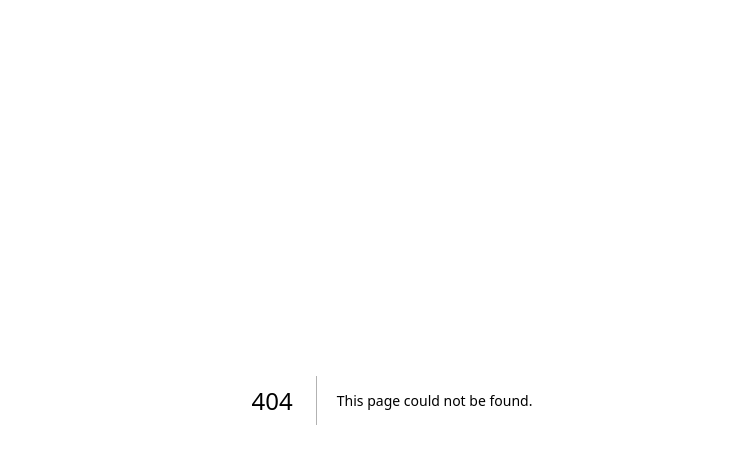
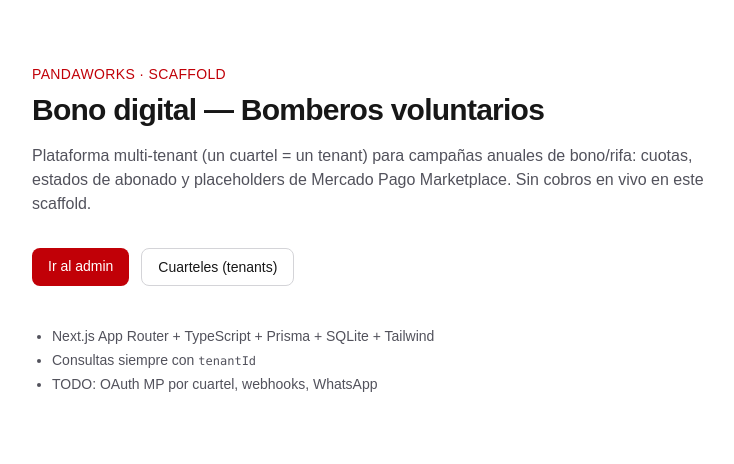
Before and after one commit to adrianustheone/rifa-bomberos, a Next.js app: page / in a window 1280 px wide. Before the commit this address had no page. Shown: the top 464 px of the page, without its empty margins (248-982 px from the left). Built offline with nearby package versions, Linux system fonts and the light colour scheme.

Commit message:
feat: scaffold add src/app/page.tsx

```diff
--- /dev/null
+++ b/src/app/page.tsx
@@ -0,0 +1,38 @@
+import Link from "next/link";
+
+export default function HomePage() {
+  return (
+    <main className="mx-auto max-w-3xl px-6 py-16">
+      <p className="text-sm font-medium uppercase tracking-wide text-red-700">
+        Pandaworks · Scaffold
+      </p>
+      <h1 className="mt-2 text-3xl font-bold tracking-tight">
+        Bono digital — Bomberos voluntarios
+      </h1>
+      <p className="mt-4 text-zinc-600">
+        Plataforma multi-tenant (un cuartel = un tenant) para campañas anuales
+        de bono/rifa: cuotas, estados de abonado y placeholders de Mercado Pago
+        Marketplace. Sin cobros en vivo en este scaffold.
+      </p>
+      <div className="mt-8 flex flex-wrap gap-3">
+        <Link
+          href="/admin"
+          className="rounded-lg bg-red-700 px-4 py-2 text-sm font-medium text-white hover:bg-red-800"
+        >
+          Ir al admin
+        </Link>
+        <Link
+          href="/admin/tenants"
+          className="rounded-lg border border-zinc-300 bg-white px-4 py-2 text-sm font-medium hover:bg-zinc-100"
+        >
+          Cuarteles (tenants)
+        </Link>
+      </div>
+      <ul className="mt-10 list-disc space-y-1 pl-5 text-sm text-zinc-600">
+        <li>Next.js App Router + TypeScript + Prisma + SQLite + Tailwind</li>
+        <li>Consultas siempre con <code className="text-xs">tenantId</code></li>
+        <li>TODO: OAuth MP por cuartel, webhooks, WhatsApp</li>
+      </ul>
+    </main>
+  );
+}
```
